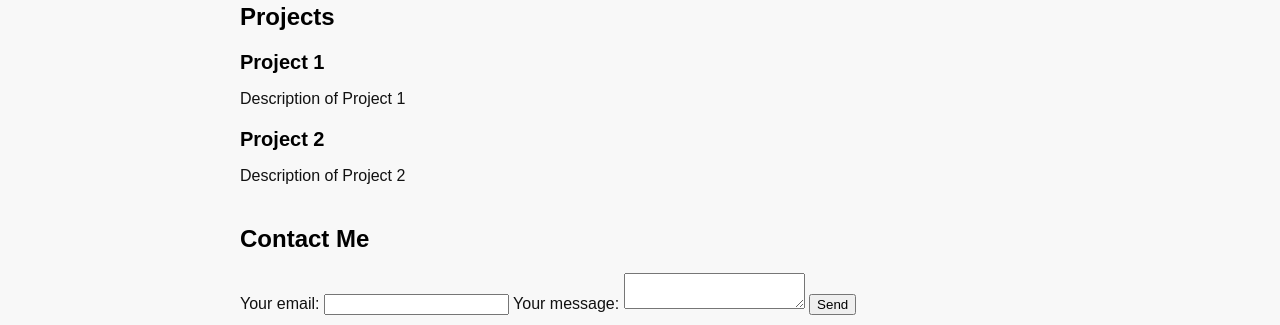
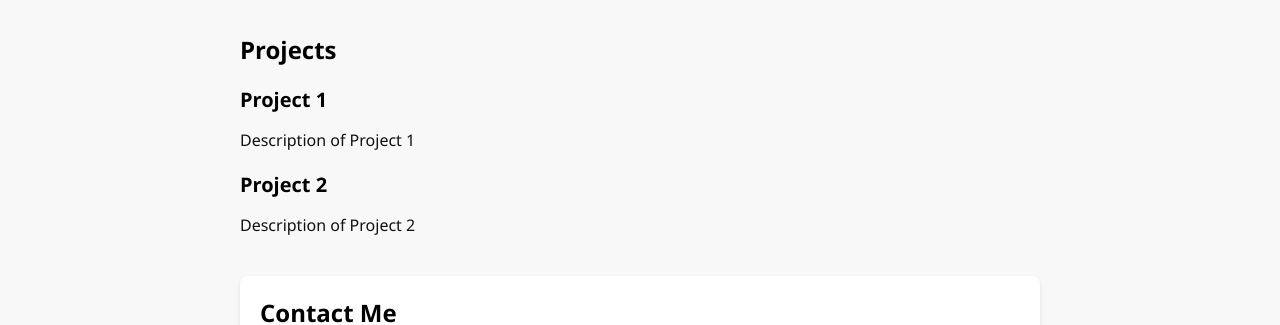
Before and after one commit to aswinpradeepgit/personal_website, a plain HTML site: page index.html in a window 1280 px wide. Shown: the part 638-963 px from the top of the page. Drawn offline with Linux system fonts and the light colour scheme.

Commit message:
Update style.css
Made some changes to how contact me looks

```diff
--- a/styles/style.css
+++ b/styles/style.css
@@ -1,6 +1,6 @@
 /* Global styles */
 body {
-    font-family: Arial, sans-serif;
+    font-family: 'Segoe UI', Tahoma, Geneva, Verdana, sans-serif;
     margin: 0;
     padding: 0;
     background-color: #F8F8F8;
@@ -26,23 +26,6 @@ body {
 
   section {
     margin-bottom: 40px;
-  }
-
-  .notion-page {
-    background-color: #fff;
-    border-radius: 8px;
-    box-shadow: 0 2px 4px rgba(0, 0, 0, 0.1);
-  }
-
-  .notion-header {
-    background-color: #000;
-    color: #fff;
-    padding: 10px;
-    border-radius: 8px 8px 0 0;
-  }
-
-  .notion-content {
-    padding: 20px;
   }
 
   h2 {
@@ -90,6 +73,49 @@ body {
     text-align: center;
   }
 
+  /* Contact form styles */
+  #contact {
+    background-color: #fff;
+    border-radius: 8px;
+    box-shadow: 0 2px 4px rgba(0, 0, 0, 0.1);
+    padding: 20px;
+  }
+
+  .form-group {
+    margin-bottom: 20px;
+  }
+
+  label {
+    font-size: 16px;
+    font-weight: bold;
+    color: #333;
+  }
+
+  input[type="email"],
+  textarea {
+    width: 100%;
+    padding: 10px;
+    font-size: 14px;
+    border-radius: 4px;
+    border: 1px solid #ccc;
+  }
+
+  button[type="submit"] {
+    background-color: #000;
+    color: #fff;
+    border: none;
+    padding: 10px 20px;
+    font-size: 16px;
+    font-weight: bold;
+    border-radius: 4px;
+    cursor: pointer;
+    transition: background-color 0.3s ease;
+  }
+
+  button[type="submit"]:hover {
+    background-color: #111;
+  }
+
   /* Media query for responsive design */
   @media (max-width: 600px) {
     h2 {
```
